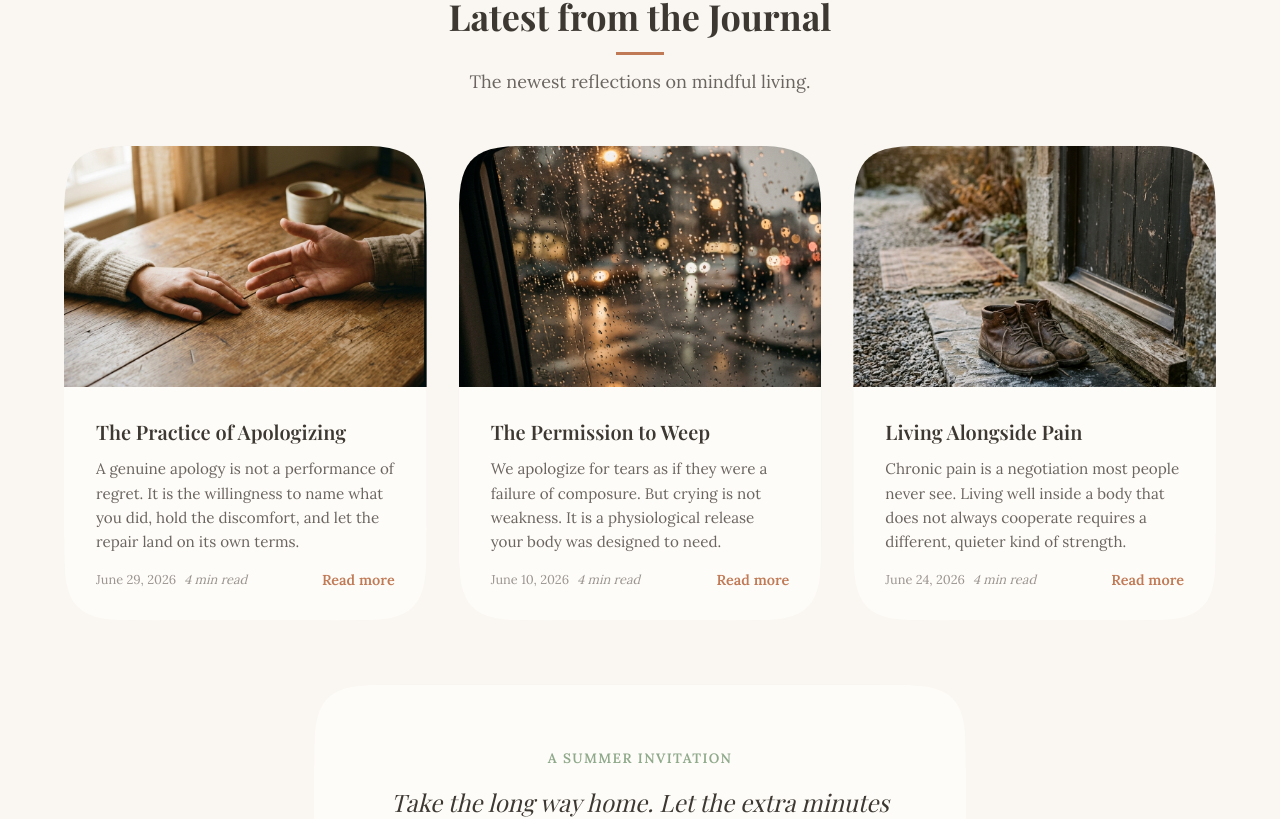
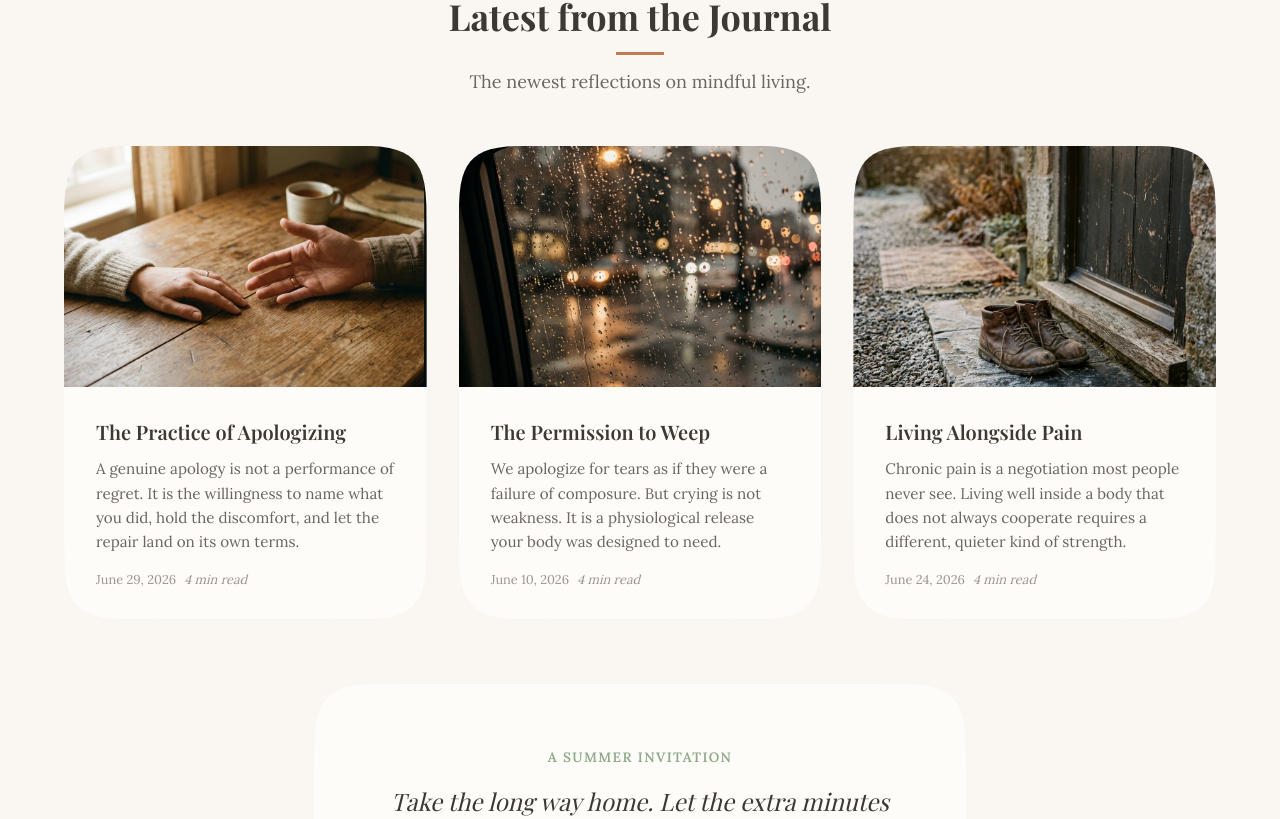
Before and after one commit to Ninahealthy/Nina, a Next.js app: page / in a window 1280 px wide. Shown: the part 1129-1948 px from the top of the page. Built offline with nearby package versions, Linux system fonts and the light colour scheme; a web font is replaced by a local one.

Commit message:
070620260513

```diff
--- a/components/Card/Card.js
+++ b/components/Card/Card.js
@@ -2,6 +2,12 @@ import Link from "next/link";
 import Image from "next/image";
 import styles from "./Card.module.css";
 
+/**
+ * Card component for journal article previews.
+ * Uses a stretched-link pattern: the title link's ::after pseudo-element
+ * covers the entire card surface, making the full card clickable via a
+ * single accessible link. No redundant secondary links.
+ */
 const Card = ({ image, alt, title, excerpt, href, readingTime, date, dateISO }) => {
   return (
     <article className={styles.card}>
@@ -37,16 +43,6 @@ const Card = ({ image, alt, title, excerpt, href, readingTime, date, dateISO })
               <span className={styles.readingTime}>{readingTime} min read</span>
             )}
           </div>
-          {href && (
-            <Link
-              href={href}
-              className={styles.readMore}
-              aria-hidden="true"
-              tabIndex={-1}
-            >
-              Read more
-            </Link>
-          )}
         </div>
       </div>
     </article>
--- a/components/Card/Card.module.css
+++ b/components/Card/Card.module.css
@@ -1,9 +1,11 @@
 .card {
+  position: relative;
   background: var(--color-warmwhite);
   clip-path: var(--clip-path-squircle-48);
   overflow: hidden;
   transition: transform 0.3s ease, box-shadow 0.3s ease;
   box-shadow: 0 4px 16px var(--color-card-shadow, rgba(61, 56, 50, 0.06));
+  cursor: pointer;
 }
 
 .card:hover {
@@ -12,6 +14,8 @@
 }
 
 .imageWrapper {
+  position: relative;
+  z-index: 2;
   overflow: hidden;
   aspect-ratio: 3 / 2;
 }
@@ -44,6 +48,14 @@
   color: inherit;
   text-decoration: none;
   transition: color 0.3s ease;
+}
+
+/* Stretched link: covers the entire card surface so the full card is clickable */
+.titleLink::after {
+  content: "";
+  position: absolute;
+  inset: 0;
+  z-index: 1;
 }
 
 .titleLink:hover {
@@ -86,22 +98,7 @@
 }
 
 
-.readMore {
-  font-size: 0.9rem;
-  font-weight: 600;
-  color: var(--color-terracotta);
-  text-decoration: none;
-  transition: color 0.3s ease;
-}
 
-.readMore:hover {
-  color: var(--color-olive);
-}
-
-.readMore:focus-visible {
-  outline: 2px solid var(--color-terracotta);
-  outline-offset: 2px;
-}
 
 @media (min-width: 768px) {
   .content {
@@ -129,8 +126,4 @@
   .titleLink {
     transition: none;
   }
-
-  .readMore {
-    transition: none;
-  }
 }
--- a/components/Footer/Footer.module.css
+++ b/components/Footer/Footer.module.css
@@ -5,6 +5,11 @@
   color: var(--color-charcoal);
   margin-top: auto;
   border-top: 1px solid var(--color-sand);
+  /* Mitigate CLS from AdSense injecting height:auto !important at runtime.
+     contain prevents internal layout changes from triggering page-level reflow;
+     min-height reserves approximate footer space before content paints. */
+  contain: layout style;
+  min-height: 280px;
 }
 
 /* Footer Content */
```
